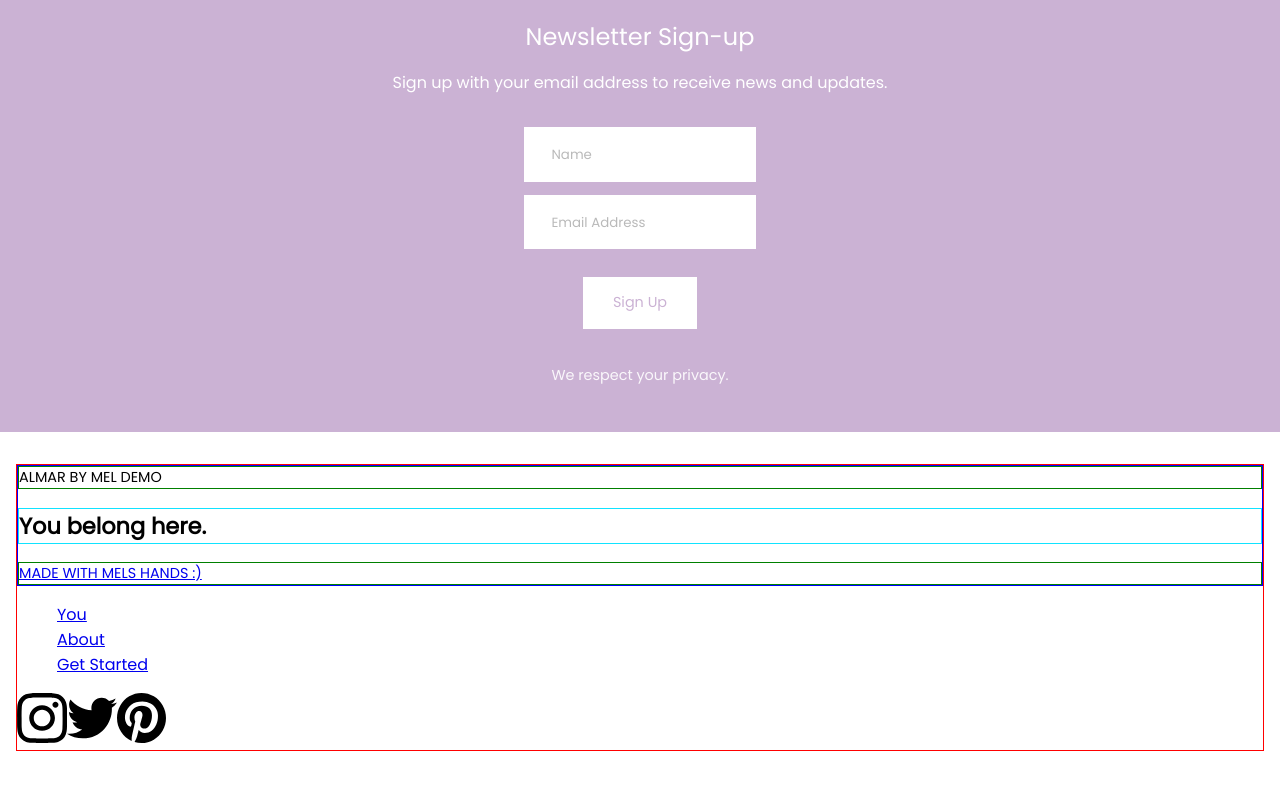
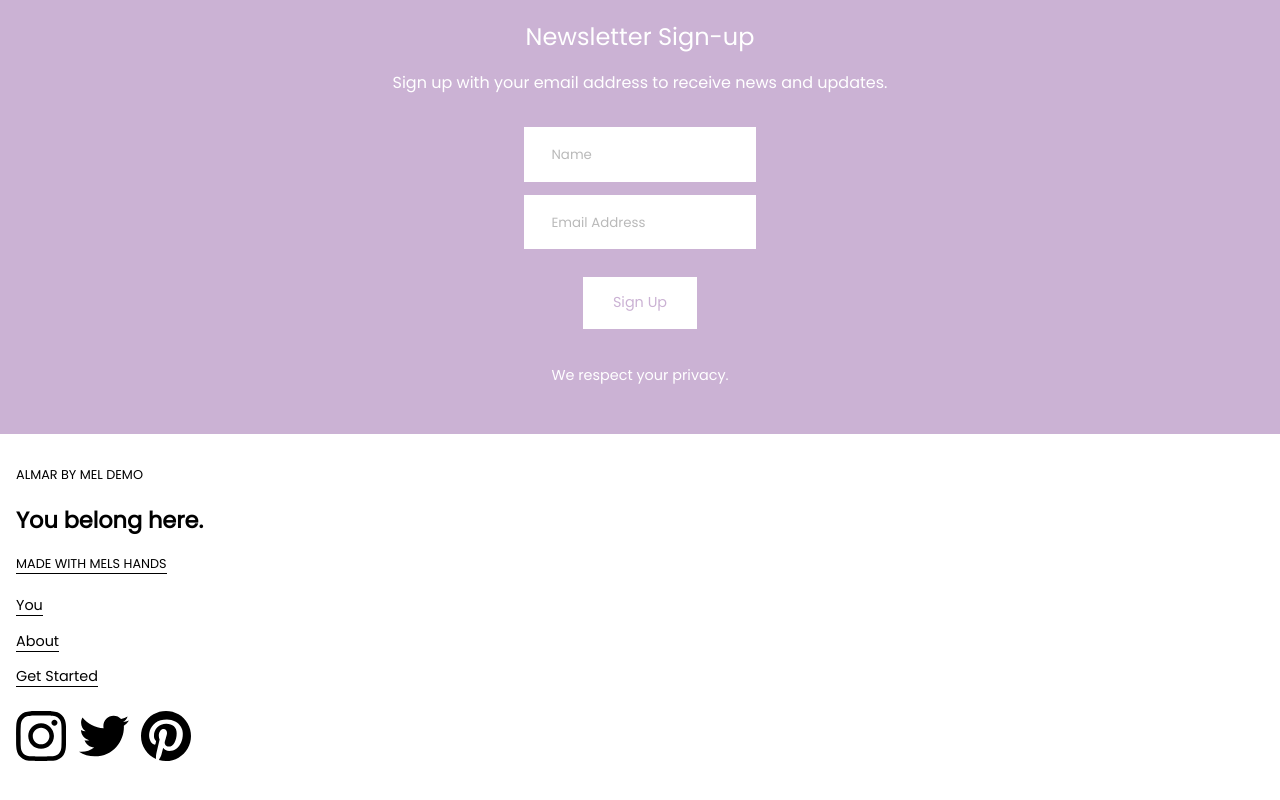
Before and after one commit to mrubalcaba/ProfessionalHealthTemplateReact, a React (Create React App) app in the folder healthbusinessapp/: page / in a window 1280 px wide. Shown: the part 3733-4533 px from the top of the page. Built offline with nearby package versions, Linux system fonts and the light colour scheme.

Commit message:
footer styling done 1.0

```diff
--- a/healthbusinessapp/src/components/Footer.js
+++ b/healthbusinessapp/src/components/Footer.js
@@ -5,20 +5,20 @@ const Footer = () => {
                 <div className="left-footer">
                     <p>ALMAR BY MEL DEMO</p>
                     <h2>You belong here.</h2>
-                    <p><a href="/">MADE WITH MELS HANDS :)</a></p>
+                    <p><a href="/">MADE WITH MELS HANDS</a></p>
                 </div>
                 <div className="right-footer">
                     <nav>
                         <ul className="footer-nav">
                             <li><a href="/">You</a></li>
-                            <li><a href="/">About</a></li>
+                            <li className="about-nav"><a href="/">About</a></li>
                             <li><a href="/">Get Started</a></li>
                         </ul>
                     </nav>
                     <nav>
                         <div className="footer-social">
                             <img className="social-media" src="./../images/instagram.svg" alt="Instagram"/>
-                            <img className="social-media" src="./../images/twitter.svg" alt="Twitter"/>
+                            <img className="social-media twitter-social" src="./../images/twitter.svg" alt="Twitter"/>
                             <img className="social-media" src="./../images/pinterest.svg" alt="Pinterest"/>
                         </div>
                     </nav>
--- a/healthbusinessapp/src/components/Newsletter.js
+++ b/healthbusinessapp/src/components/Newsletter.js
@@ -20,7 +20,6 @@ const Newsletter = () => {
 
             </div>
             <p className="privacy-note">We respect your privacy.</p>
-
         </section>
     )
 }
--- a/healthbusinessapp/src/css/main.scss
+++ b/healthbusinessapp/src/css/main.scss
@@ -77,11 +77,6 @@ body{
         display: inline-block;
     }
 }
-
-// a{
-//     color: white;
-//     cursor: pointer;
-// }
 
 .features{
     // background-color: rgb(191,177,196);
@@ -203,43 +198,74 @@ body{
         padding: 1em 2em;
         border: 1px solid white;
         font-size: 0.9em;
+        cursor: pointer;
     }
 
     .privacy-note{
-        margin-top: 2.5em;
-        margin-bottom: 1em;
-        opacity: 0.9;
         font-size: 0.9em;
+        height: 1.6em;
+        width: 20em;
+        margin: 2.5em auto 1em;
+        // border: 1px solid red;
     }
 }
 
 .footer{
 
+    a{
+        color: black;
+        font-weight: 300;
+        text-decoration: none;
+        border-bottom: 1px solid black;
+        display: inline-block;
+        line-height: 1.3em;
+    }
+
     .container{
         margin: 2em 1em;
-        border: 1px solid red;
+        // border: 1px solid red;
     }
 
     .left-footer{
         height: auto;
-        border: 1px solid blue;
+        // border: 1px solid blue;
     }
 
     .left-footer > p{
         margin-top: 0;
         margin-bottom: 0;
         font-weight: 300;
-        font-size: 0.9em;
-        border: 1px solid green;
+        font-size: 0.8em;
+        // border: 1px solid green;
     }
 
     .left-footer > h2{
         font-size: 1.4em;
-        border: 1px solid rgb(17, 227, 255);
+        // border: 1px solid rgb(17, 227, 255);
     }
 
     .footer-nav{
+        margin-top: 1.5em;
+        margin-bottom: 0;
         list-style-type: none;
+        padding-left: 0;
+        font-size: 0.9em;
+        color: black;
+        // border: 1px solid rgb(26, 221, 26);
+    }
+
+    .about-nav{
+        padding: 1em 0;
+    }
+
+    .footer-social{
+        margin-top: 1.5em;
+        padding-bottom: 0;
+        // border: 1px solid rgb(128, 74, 255);
+    }
+
+    .twitter-social{
+        padding: 0 .8em;
     }
 
     .social-media{
```
